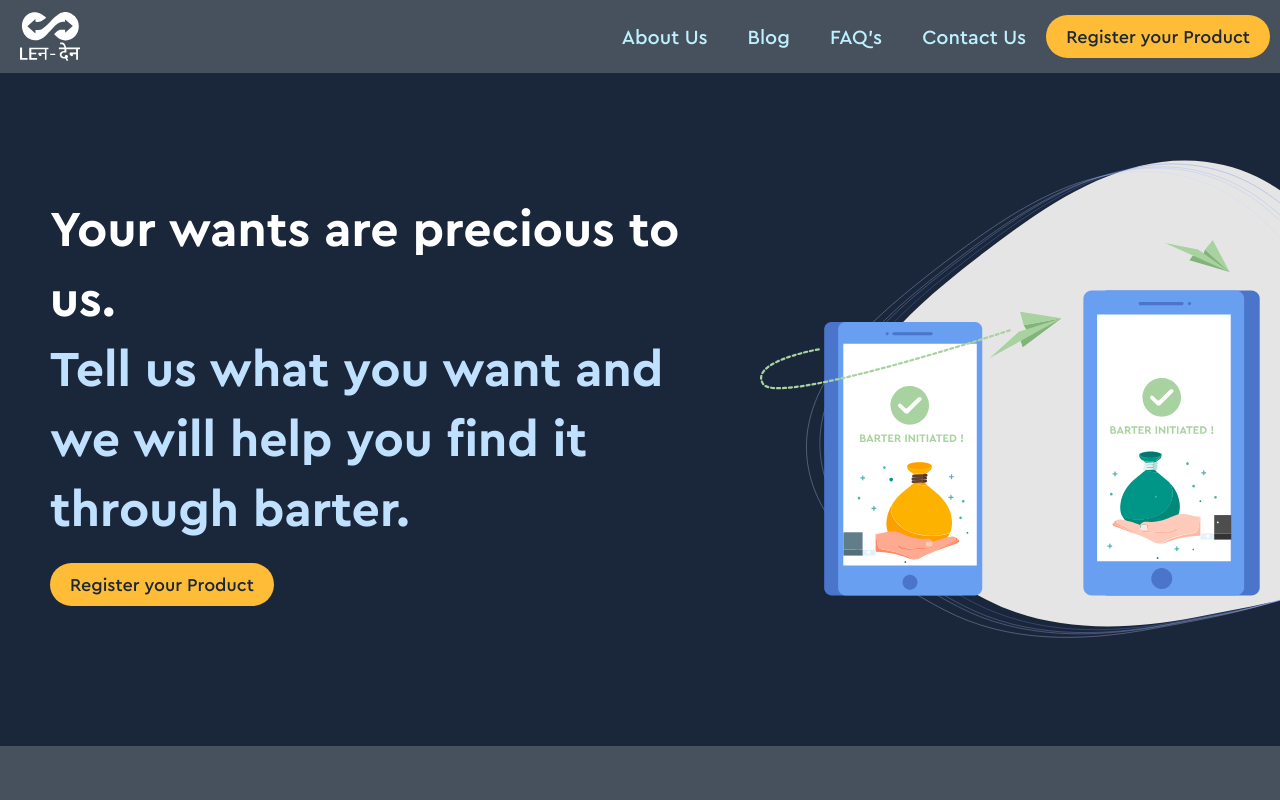
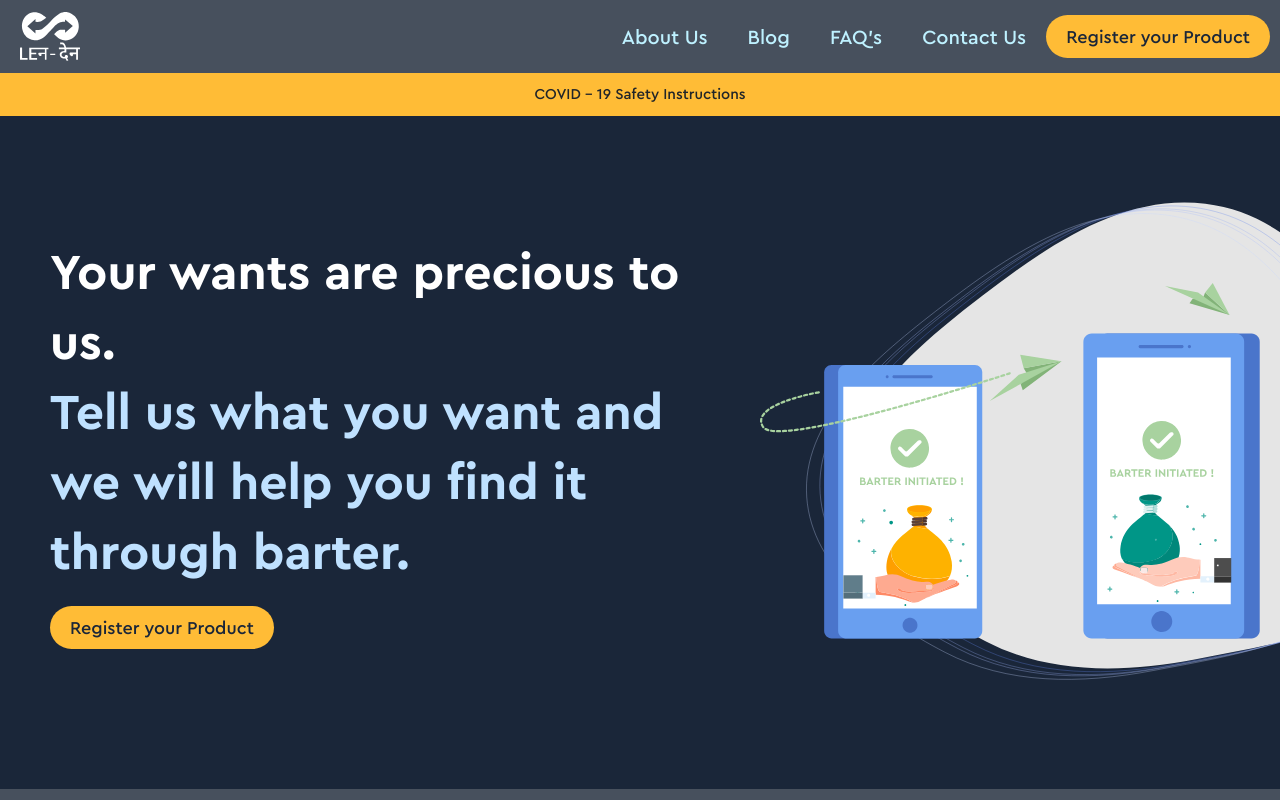
Before and after one commit to TheDemon12/lenden-coming-soon-v2, a React (Create React App) app: page / in a window 1280 px wide. Shown: the top 800 px of the page. Built offline with nearby package versions, Linux system fonts and the light colour scheme.

Commit message:
home: add safety instructions component
Signed-off-by: kartik <kartikbhalla12@gmail.com>

```diff
--- a/src/components/home/index.tsx
+++ b/src/components/home/index.tsx
@@ -5,6 +5,7 @@ import Faq from './faq';
 // import Footer from './footer';
 // import MainNavbar from './navbar';
 import Register from './register';
+import SafetyInstructions from './safetyInstructions';
 import Subscribe from './subscribe';
 
 export interface HomeProps {}
@@ -12,6 +13,7 @@ export interface HomeProps {}
 const Home: React.FC<HomeProps> = () => {
 	return (
 		<div className='home'>
+			<SafetyInstructions />
 			<Banner />
 			<Register />
 			<AboutUs />
--- /dev/null
+++ b/src/components/home/safetyInstructions.tsx
@@ -0,0 +1,13 @@
+import * as React from 'react';
+
+export interface SafetyInstructionsProps {}
+
+const SafetyInstructions: React.FC<SafetyInstructionsProps> = () => {
+	return (
+		<div onClick={() => console.log('heh')} className='safetyInstructions'>
+			COVID - 19 Safety Instructions
+		</div>
+	);
+};
+
+export default SafetyInstructions;
--- a/src/scss/home/_index.scss
+++ b/src/scss/home/_index.scss
@@ -1,4 +1,5 @@
-@import './aboutUs', './banner', './faq', './register', './subscribe';
+@import './aboutUs', './banner', './faq', './register', './subscribe',
+	'./safetyInstructions';
 
 .home {
 	position: relative;
--- /dev/null
+++ b/src/scss/home/_safetyInstructions.scss
@@ -0,0 +1,9 @@
+.safetyInstructions {
+	font-family: 'Cera Pro', Roboto, Droid Sans;
+	font-family: font(secondary);
+	background-color: #ffbc36;
+	text-align: center;
+	padding: 10px 0;
+	font-size: 1.5rem;
+	font-weight: 500;
+}
```
